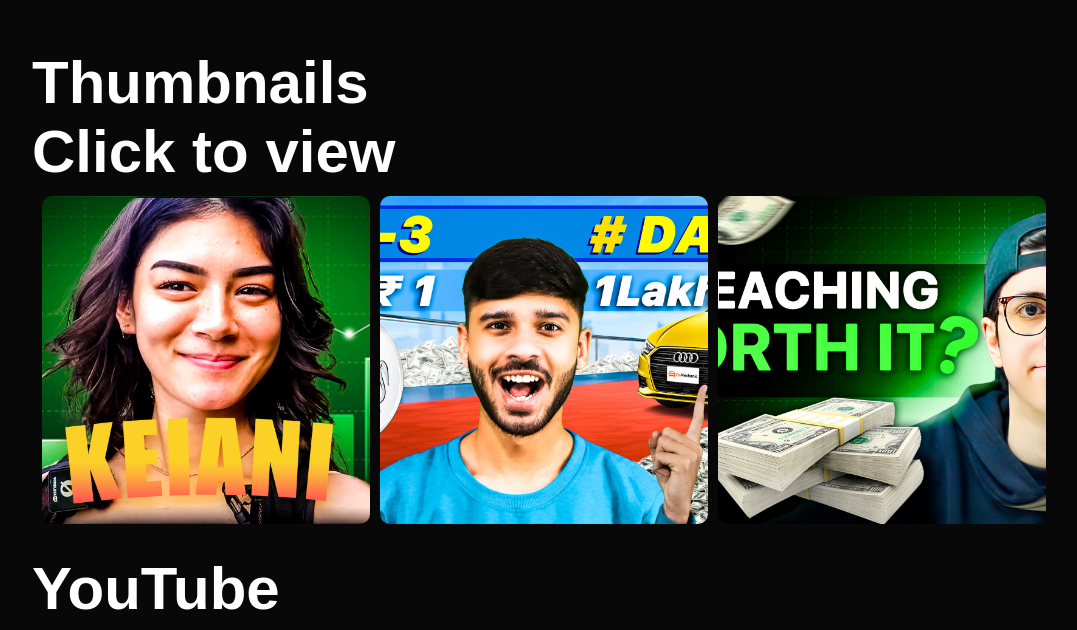
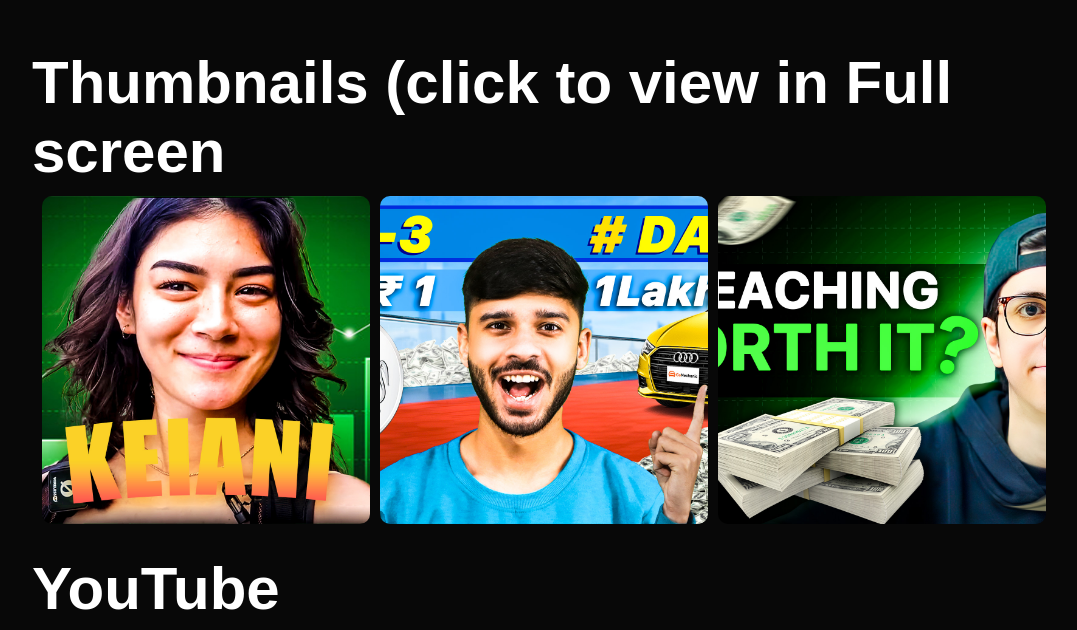
Before and after one commit to SarthakGhawale/Portfolio-sample, a plain HTML site: page index.html in a window 1280 px wide. Shown: the part 2095-2725 px from the top of the page, without its empty margins (96-1173 px from the left). Drawn offline with Linux system fonts and the light colour scheme.

Commit message:
Update index.html

```diff
--- a/index.html
+++ b/index.html
@@ -134,7 +134,7 @@
 
 <div id="portfolio">
     <div class="container">
-        <h1 class="sub-title">Thumbnails</h1>   <h5 class="sub-title">Click to view</h5>
+        <h1 class="sub-title">Thumbnails (click to view in Full screen</h1>
         <div class="grid-container">
         <div class="grid-item">
             <a href="images/vid1.jpg"><img src="images/vid1.jpg" alt="Image 1"></a>
```
